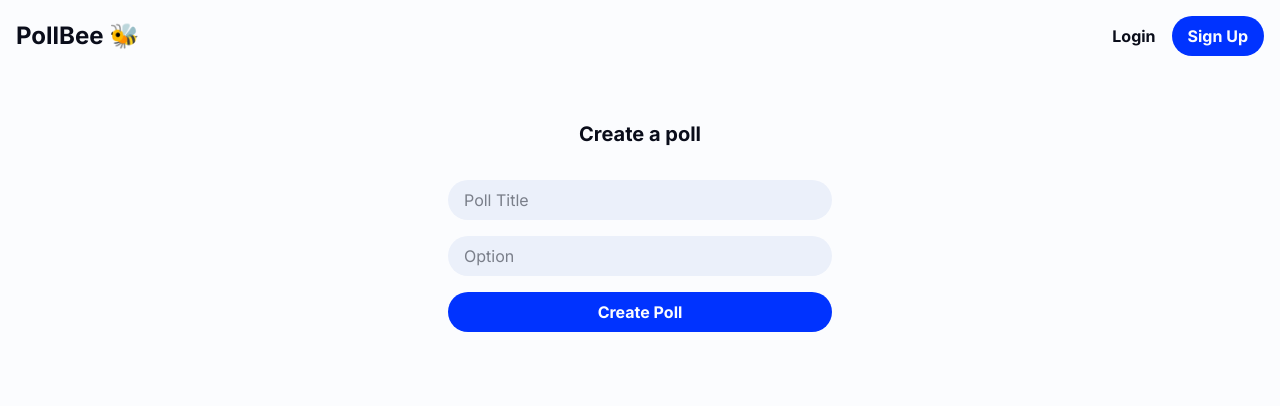
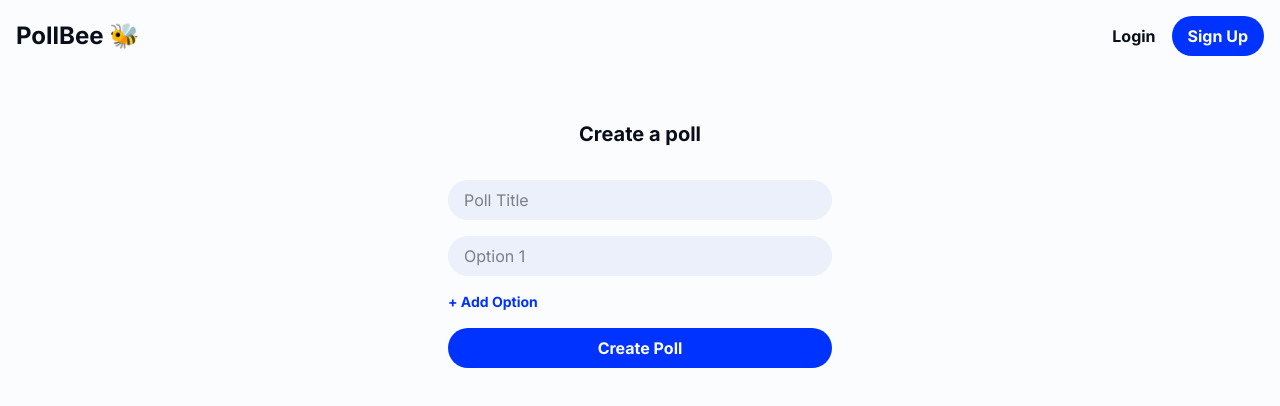
Before and after one commit to jonte265/pollbee, a Next.js app in the folder frontend/: page /create-poll in a window 1280 px wide. Shown: the top 406 px of the page. Built offline with nearby package versions, Linux system fonts and the light colour scheme.

Commit message:
create poll works

```diff
--- a/frontend/app/create-poll/page.tsx
+++ b/frontend/app/create-poll/page.tsx
@@ -9,9 +9,24 @@ function CreatePoll() {
 
   const [pollTitle, setPollTitle] = useState('');
   const [active, setActive] = useState(true);
-  const [options, setOptions] = useState([]);
+  const [options, setOptions] = useState<string[]>(['']);
   const [message, setMessage] = useState('');
   const [loading, setLoading] = useState(false);
+
+  const handleOptionChange = (index: number, value: string) => {
+    const updatedOptions = [...options];
+    updatedOptions[index] = value;
+    setOptions(updatedOptions);
+  };
+
+  const addOption = () => {
+    setOptions([...options, '']);
+  };
+
+  const removeOption = (index: number) => {
+    const updatedOptions = options.filter((_, i) => i !== index);
+    setOptions(updatedOptions);
+  };
 
   const handleSubmit = async (e: React.FormEvent) => {
     e.preventDefault();
@@ -22,35 +37,35 @@ function CreatePoll() {
     const newPoll = {
       polltitle: pollTitle,
       active: active,
-      options: options,
+      options: options.filter((opt) => opt.trim() !== ''), // remove empty options
     };
 
     try {
-      const res = await fetch(`${apiUrl}/login`, {
+      const token = localStorage.getItem('token'); // Get jwt token localstorage
+
+      const res = await fetch(`${apiUrl}/polls/`, {
         method: 'POST',
         headers: {
+          Authorization: `Bearer ${token}`,
           'Content-Type': 'application/json',
         },
-        body: JSON.stringify(newUser),
+        body: JSON.stringify(newPoll),
       });
+
       const data = await res.json();
 
       if (!res.ok) {
-        console.log('Respond not ok, problem');
-        setMessage(`${data.message} ❌`);
+        setMessage(`${data.message || 'Error creating poll'} ❌`);
         return;
       }
 
-      console.log(data);
-
-      localStorage.setItem('token', data.token);
-
       setPollTitle('');
-      setOptions('');
-      setMessage('Crated new poll 🐝');
-      //   router.push('/profile');
+      setOptions(['']);
+      setMessage('Created new poll 🐝');
+      // router.push('/profile');
     } catch (error) {
       console.error(error);
+      setMessage('Something went wrong ❌');
     } finally {
       setLoading(false);
     }
@@ -70,13 +85,36 @@ function CreatePoll() {
           placeholder='Poll Title'
           className='rounded-4xl p-2 pl-4 bg-background-50'
         />
-        <input
-          value={options}
-          onChange={(e) => setOptions(e.target.value)}
-          type='password'
-          placeholder='Option'
-          className='rounded-4xl p-2 pl-4  bg-background-50'
-        />
+
+        {options.map((opt, index) => (
+          <div key={index} className='flex gap-2 items-center'>
+            <input
+              value={opt}
+              onChange={(e) => handleOptionChange(index, e.target.value)}
+              type='text'
+              placeholder={`Option ${index + 1}`}
+              className='flex-1 rounded-4xl p-2 pl-4 bg-background-50'
+            />
+            {options.length > 1 && (
+              <button
+                type='button'
+                onClick={() => removeOption(index)}
+                className='text-red-500 font-bold px-2'
+              >
+                🗑
+              </button>
+            )}
+          </div>
+        ))}
+
+        <button
+          type='button'
+          onClick={addOption}
+          className='text-sm text-primary font-bold hover:underline self-start'
+        >
+          + Add Option
+        </button>
+
         {!loading ? (
           <button
             type='submit'
@@ -89,14 +127,15 @@ function CreatePoll() {
             disabled
             className='bg-primary-100 text-background font-bold rounded-4xl px-4 py-2 transition-all ease-in-out'
           >
-            Create Poll
+            Creating...
           </button>
         )}
       </form>
+
       {loading && <LoadingSpin />}
-
       {message && <p>{message}</p>}
     </main>
   );
 }
+
 export default CreatePoll;
```
